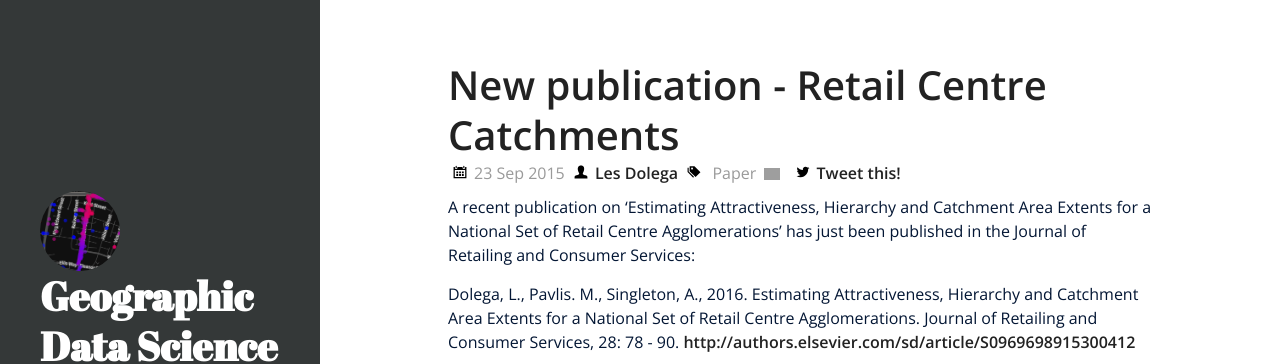
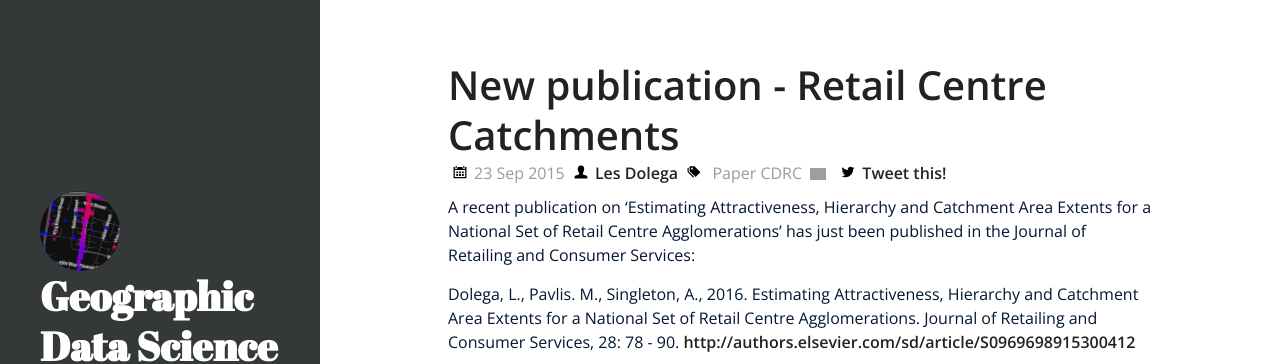
Before and after one commit to alexsingleton/geographicdatascience, a Jekyll site: the page built from index.html, in a window 1280 px wide and 900 px high. Shown: the top 364 px of the window. Built offline with Jekyll 4.4.1, drawn with Linux system fonts in a browser that asks for light colours; nearby versions of some CDN libraries; Markdown is read by kramdown in place of the engine named in the settings; the list of posts is cut into pages by our own code; comment, search, counter and statistics services are not loaded; grey boxes are pictures that could not be loaded.

Commit message:
Some blog posts

```diff
--- a/_posts/2015-08-25-Montreal-2015-e-resilience.md
+++ b/_posts/2015-08-25-Montreal-2015-e-resilience.md
@@ -6,6 +6,7 @@ title: e-Resilience of UK retail centres
 comments: true
 categories:
 - Talk
+- CDRC
 ---
 
 <script async class="speakerdeck-embed" data-id="2e61bc559c794f0da4ca058dad13cb20" data-ratio="1.44428772919605" src="//speakerdeck.com/assets/embed.js"></script>
--- a/_posts/2015-09-23-Retail-Centre-Catchments.md
+++ b/_posts/2015-09-23-Retail-Centre-Catchments.md
@@ -6,6 +6,7 @@ title: New publication - Retail Centre Catchments
 comments: true
 categories:
 - Paper
+- CDRC
 
 ---
 A recent publication on 'Estimating Attractiveness, Hierarchy and Catchment Area Extents for a National Set of Retail Centre Agglomerations' has just been published in the Journal of Retailing and Consumer Services:
```
